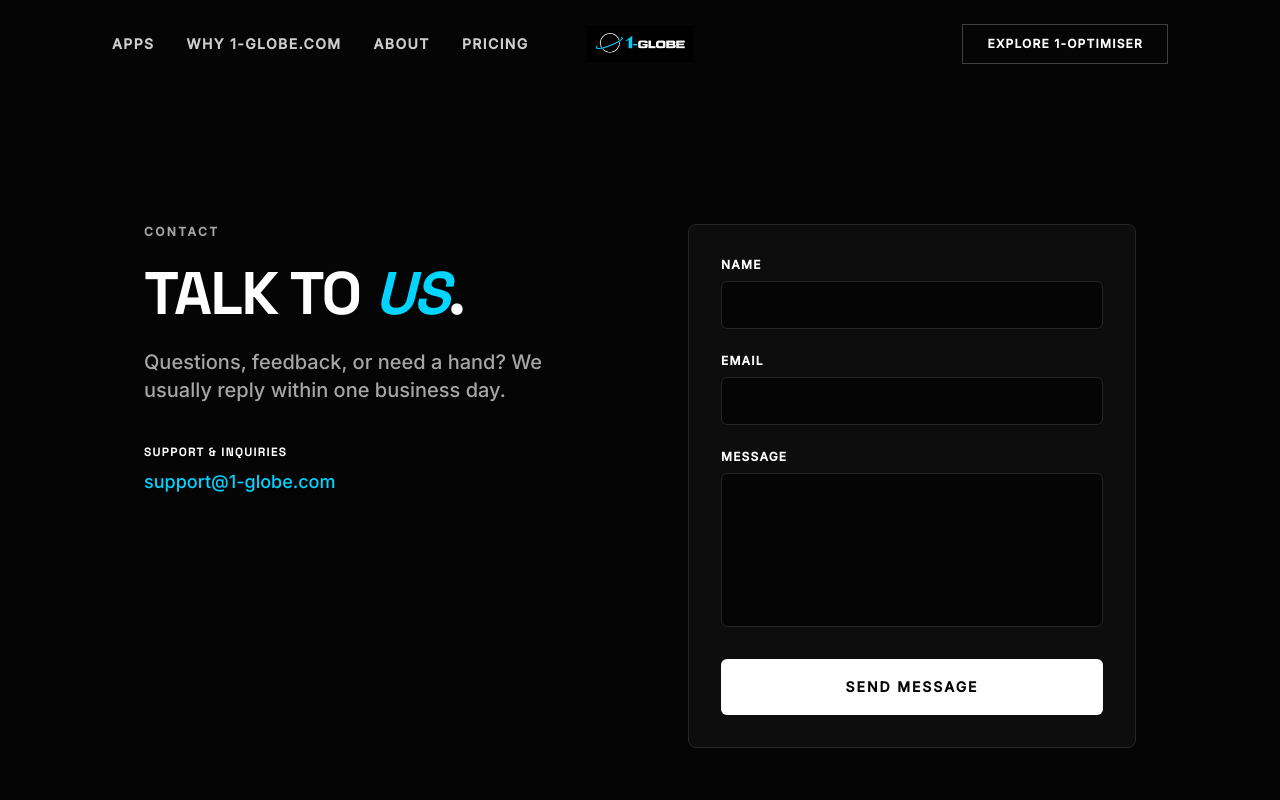
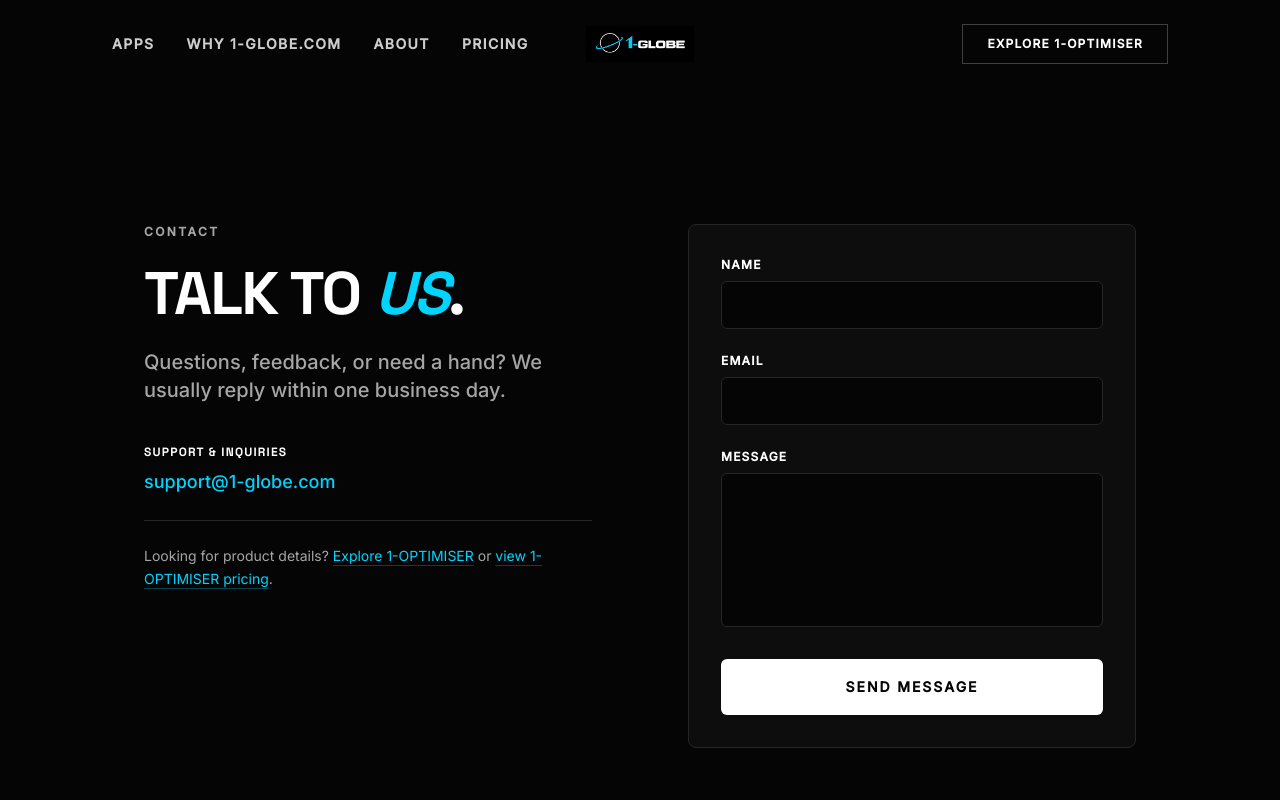
Before and after one commit to shailpoonia/1-globe-next, a Next.js app: page /contact in a window 1280 px wide. Shown: the top 800 px of the page. Built offline with nearby package versions, Linux system fonts and the light colour scheme.

Commit message:
feat: strengthen internal linking architecture

```diff
--- a/src/app/about/page.tsx
+++ b/src/app/about/page.tsx
@@ -2,6 +2,7 @@
 import { Metadata } from 'next'
 import { Section } from '@/components/shared/Section'
 import { CtaBand } from '@/components/shared/CtaBand'
+import Link from 'next/link'
 
 export const metadata: Metadata = {
   title: 'About',
@@ -33,7 +34,7 @@
         <Section className="section-spacing bg-background border-b border-border">
           <div className="max-w-3xl mx-auto px-6 sm:px-8 lg:px-12 space-y-8 text-lead">
             <p>
-              We hit these exact walls ourselves: a heavy, slow catalog that Google and shoppers couldn't see, and rankings we were afraid to touch in case we broke them. We'd spent careers making brands findable and desirable — so we weren't about to let a broken foundation quietly cost us sales. We built the fix.
+              We hit these exact walls ourselves: a heavy, slow catalog that Google and shoppers couldn't see, and rankings we were afraid to touch in case we broke them. We'd spent careers making brands findable and desirable — so we weren't about to let a broken foundation quietly cost us sales. We built the fix—starting with <Link href="/apps/1-optimiser" className="text-primary hover:text-foreground transition-colors underline underline-offset-4 decoration-primary/30">1-OPTIMISER image performance</Link>.
             </p>
             <p>
               That's the difference. These aren't apps written by a code shop guessing what merchants need. They carry two decades of real brand and store-building experience — business judgment poured into software, not just code that automates a task.
--- a/src/app/apps/1-optimiser/page.tsx
+++ b/src/app/apps/1-optimiser/page.tsx
@@ -94,7 +94,17 @@
       <AppFaqSection />
 
       {/* 5. Shared Final CTA Band */}
-      <CtaBand />
+      <CtaBand
+        headlinePart1="READY FOR"
+        italicWord="BETTER"
+        headlinePart2="PERFORMANCE?"
+        subhead="Start optimizing your catalog today."
+        primaryCtaText="Coming to App Store"
+        primaryCtaUrl="#"
+        secondaryCtaText="View pricing"
+        secondaryCtaUrl="/pricing"
+        secondaryIsLink={true}
+      />
     </div>
   )
 }
--- a/src/app/contact/page.tsx
+++ b/src/app/contact/page.tsx
@@ -1,6 +1,7 @@
 import React from 'react'
 import { Metadata } from 'next'
 import { Section } from '@/components/shared/Section'
+import Link from 'next/link'
 
 export const metadata: Metadata = {
   title: 'Contact',
@@ -33,6 +34,19 @@
                   <a href="mailto:support@1-globe.com" className="text-primary hover:underline text-lg font-medium">
                     support@1-globe.com
                   </a>
+                </div>
+
+                <div className="pt-6 border-t border-border mt-8">
+                  <p className="text-sm text-muted-foreground leading-relaxed">
+                    Looking for product details?{' '}
+                    <Link href="/apps/1-optimiser" className="text-primary hover:text-foreground transition-colors underline underline-offset-4 decoration-primary/30">
+                      Explore 1-OPTIMISER
+                    </Link>{' '}
+                    or{' '}
+                    <Link href="/pricing" className="text-primary hover:text-foreground transition-colors underline underline-offset-4 decoration-primary/30">
+                      view 1-OPTIMISER pricing
+                    </Link>.
+                  </p>
                 </div>
               </div>
             </div>
--- a/src/app/page.tsx
+++ b/src/app/page.tsx
@@ -67,6 +67,9 @@
         primaryCtaText="EXPLORE 1-OPTIMISER"
         primaryCtaUrl="/apps/1-optimiser"
         primaryIsLink={true}
+        secondaryCtaText="View pricing"
+        secondaryCtaUrl="/pricing"
+        secondaryIsLink={true}
       />
     </div>
   )
--- a/src/app/pricing/page.tsx
+++ b/src/app/pricing/page.tsx
@@ -1,6 +1,7 @@
 import React from 'react'
 import { Metadata } from 'next'
 import { Section } from '@/components/shared/Section'
+import Link from 'next/link'
 
 export const metadata: Metadata = {
   title: '1-OPTIMISER Pricing',
@@ -24,6 +25,11 @@
               </h1>
               <p className="text-lead">
                 Free to install, test on your own store, and cancel anytime. Billing is handled securely through the Shopify App Store.
+              </p>
+              <p className="text-lead mt-4">
+                <Link href="/apps/1-optimiser" className="text-primary hover:text-foreground transition-colors underline underline-offset-4 decoration-primary/30">
+                  See how 1-OPTIMISER works
+                </Link> before choosing a plan.
               </p>
             </div>
 
--- a/src/components/home/MerchantStory.tsx
+++ b/src/components/home/MerchantStory.tsx
@@ -48,7 +48,10 @@
                 <li className="flex items-baseline gap-4 group">
                   <span className="text-sm font-heading font-bold text-neutral-700 group-hover:text-primary transition-colors">01</span>
                   <span className="text-sm font-bold uppercase tracking-widest text-foreground">
-                    1-OPTIMISER <span className="text-primary px-1">/</span> <span className="text-neutral-400">IMAGE PERFORMANCE</span>
+                    <Link href="/apps/1-optimiser" className="hover:text-primary transition-colors focus-visible:outline-none focus-visible:ring-1 focus-visible:ring-primary rounded">
+                      1-OPTIMISER
+                    </Link>
+                    <span className="text-primary px-1">/</span> <span className="text-neutral-400">IMAGE PERFORMANCE</span>
                   </span>
                 </li>
                 <li className="flex items-baseline gap-4 group">
--- a/src/components/shared/CtaBand.tsx
+++ b/src/components/shared/CtaBand.tsx
@@ -84,6 +84,10 @@
               <span>{primaryCtaText}</span>
               <ArrowUpRight className="w-4 h-4" />
             </Link>
+          ) : primaryCtaUrl === '#' ? (
+            <div className={`${primaryButtonClass} opacity-80 cursor-default`}>
+              <span>{primaryCtaText}</span>
+            </div>
           ) : (
             <a
               href={primaryCtaUrl}
@@ -101,6 +105,10 @@
               <Link href={secondaryCtaUrl} className={secondaryButtonClass}>
                 <span>{secondaryCtaText}</span>
               </Link>
+            ) : secondaryCtaUrl === '#' ? (
+              <div className={`${secondaryButtonClass} opacity-80 cursor-default`}>
+                <span>{secondaryCtaText}</span>
+              </div>
             ) : (
               <a
                 href={secondaryCtaUrl}
```
